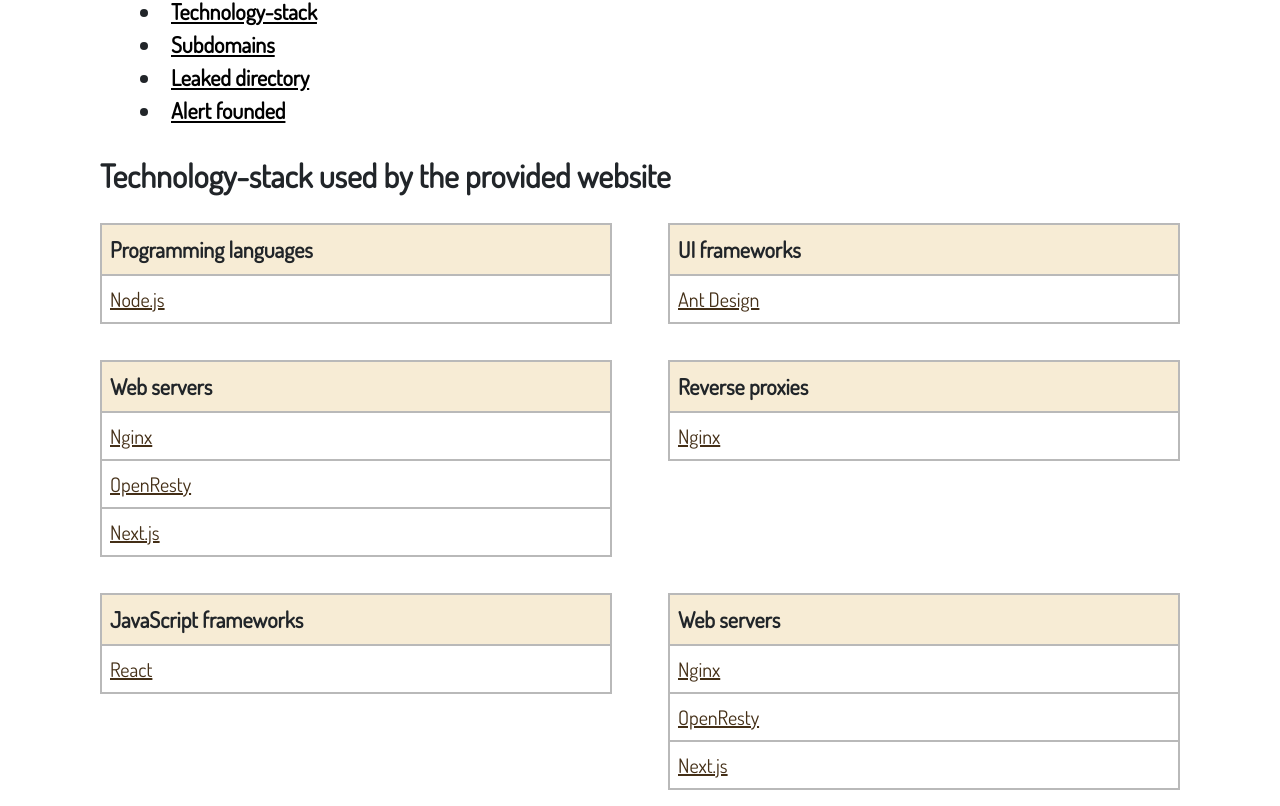
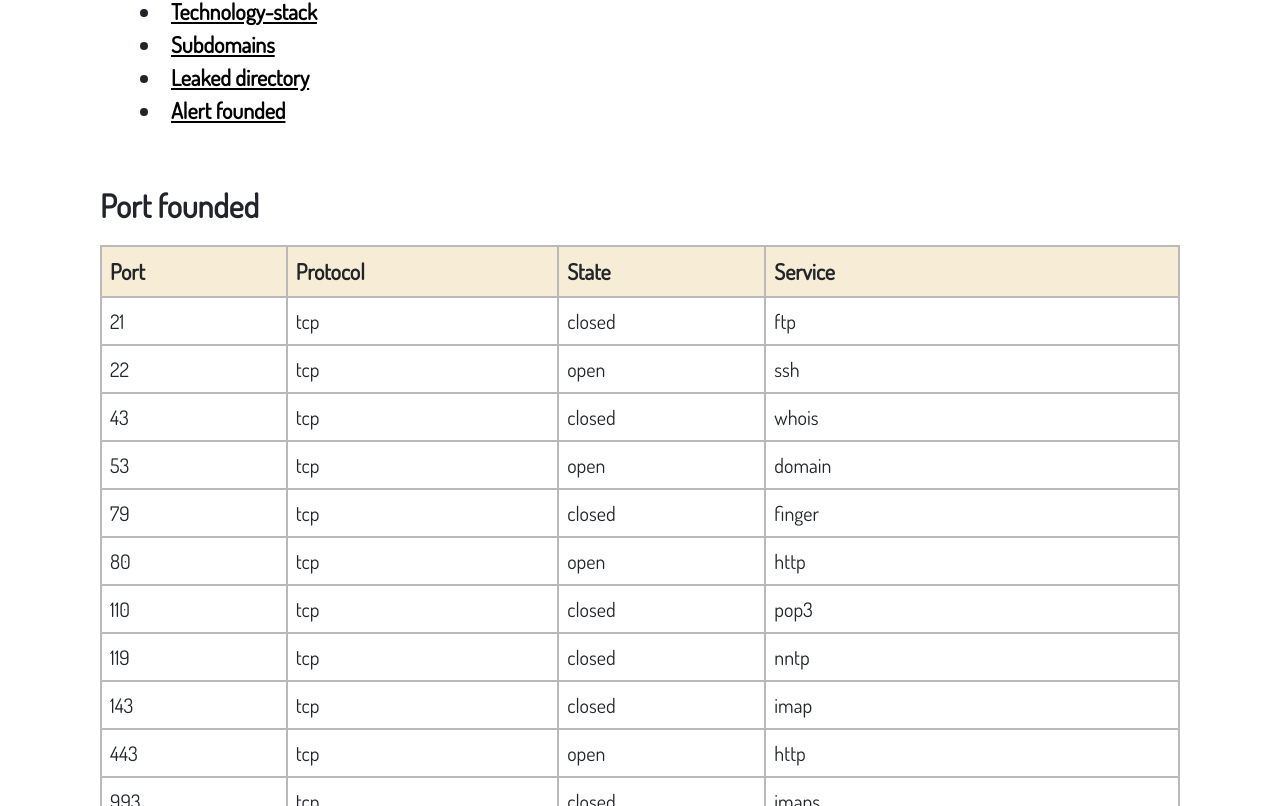
Before and after one commit to sirasbook/mr-robot-frontend, a React (Create React App) app: page /report in a window 1280 px wide. Shown: the part 254-1060 px from the top of the page. Built offline with nearby package versions, Linux system fonts and the light colour scheme.

Commit message:
add port part into report

```diff
--- /dev/null
+++ b/src/reports/port/port.js
@@ -0,0 +1,42 @@
+import React, { useState } from "react";
+import "./port.scss"
+import tempData from "../../data/port.json";
+
+const Port = () => {
+
+    const [data, setData] = useState(tempData);
+
+    const displayBody = data.nmaprun.host.ports.port.map(
+        (info) => {
+            return (
+                <tr>
+                    <td>{info["-portid"]}</td>
+                    <td>{info["-protocol"]}</td>
+                    <td>{info.state["-state"]}</td>
+                    <td>{info.service["-name"]}</td>
+                </tr>
+            )
+        }
+    )
+
+    return (
+        <div className="port-container">
+            <h2>Port founded</h2>
+            <table class="table">
+                <thead>
+                    <tr>
+                        <th>Port</th>
+                        <th>Protocol</th>
+                        <th>State</th>
+                        <th>Service</th>
+                    </tr>
+                </thead>
+                <tbody>
+                    {displayBody}
+                </tbody>
+            </table>
+        </div>
+    )
+}
+
+export default Port;
--- /dev/null
+++ b/src/reports/port/port.scss
@@ -0,0 +1,30 @@
+.port-container {
+    background-color: white;
+    padding: 60px 100px 30px 100px;
+
+    h2 {
+        font-weight: 600;
+    }
+
+    table {
+        margin-top: 20px;
+    }
+
+    thead {
+        background-color: #F7ECD5;
+    }
+
+    th {
+        font-size: 22px;
+        border: 2px solid #B9B9B9;
+    }
+
+    td {
+        font-size: 20px;
+        border: 2px solid #B9B9B9;
+    }
+
+    h2 {
+        font-weight: 600;
+    }
+}
--- a/src/reports/report.js
+++ b/src/reports/report.js
@@ -4,6 +4,7 @@
 import Leaked from "./leaked-directories/leaked";
 import Alert from "./alerts-found/alert";
 import Subdomain from "./subdomains/subdomain";
+import Port from "./port/port";
 
 const Report = () => {
     return (
@@ -19,6 +20,7 @@
                 <li><a href="#alert">Alert founded</a></li>
                 {/* <h2 id="summary">Summary</h2> */}
             </div>
+            <Port/>
             <TechnologyStack/>
             <Subdomain/>
             <Leaked/>
```
